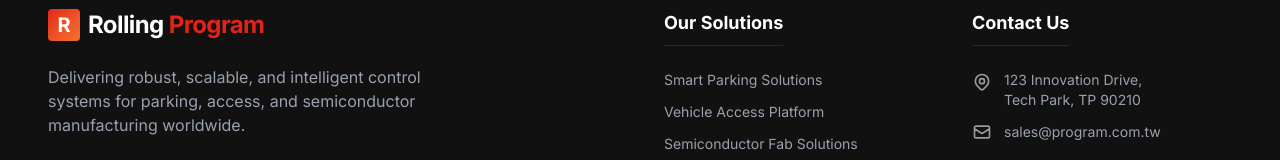
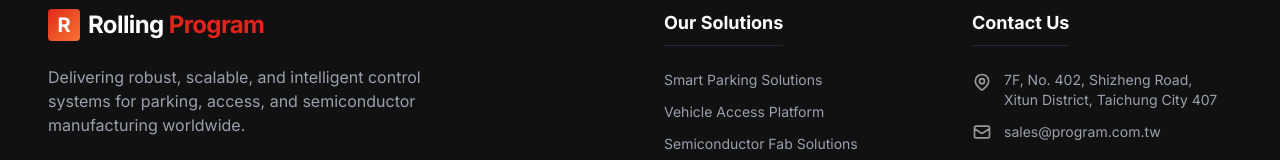
Before and after one commit to CaiXinRu/Rolling-Program, a Next.js app: page /v2/ in a window 1280 px wide. Shown: the part 9039-9199 px from the top of the page. Built offline with nearby package versions, Linux system fonts and the light colour scheme; no server answers.

Commit message:
feat: adjust address

```diff
--- a/src/app/components/Footer.tsx
+++ b/src/app/components/Footer.tsx
@@ -92,9 +92,9 @@ const Footer: React.FC = () => {
                     d="M15 11a3 3 0 11-6 0 3 3 0 016 0z"
                   ></path>
                 </svg>
-                123 Innovation Drive,
+                7F, No. 402, Shizheng Road,
                 <br />
-                Tech Park, TP 90210
+                Xitun District, Taichung City 407
               </p>
               <p className="flex items-center gap-3">
                 <svg
```
